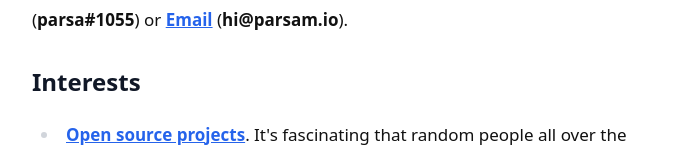
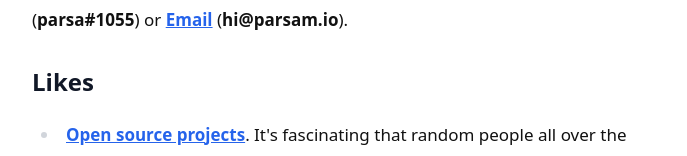
Before and after one commit to pzrsa/parsam.io, a Next.js app: page /about in a window 1280 px wide. Shown: the part 389-545 px from the top of the page, without its empty margins (296-983 px from the left). Built offline with nearby package versions, Linux system fonts and the light colour scheme.

Commit message:
rename interests back to likes

```diff
--- a/pages/about.tsx
+++ b/pages/about.tsx
@@ -99,7 +99,7 @@ export default function About() {
           </div>
         </div>
         <div>
-          <h1 className="text-2xl font-bold mb-3 mt-8">Interests</h1>
+          <h1 className="text-2xl font-bold mb-3 mt-8">Likes</h1>
           <ul>
             <li>
               <a
```
